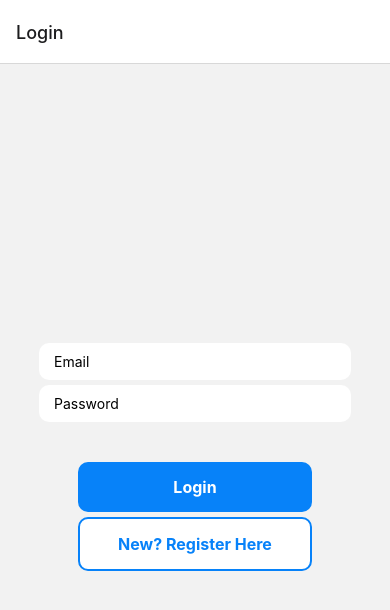
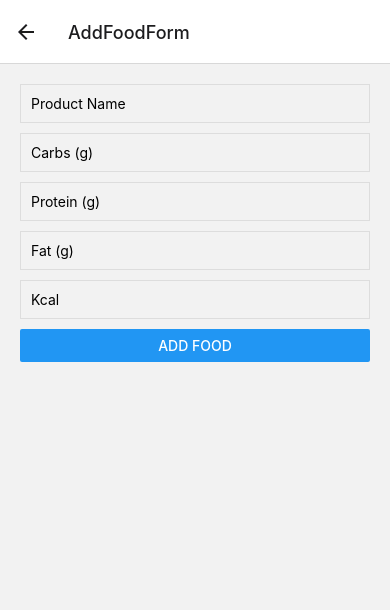
Before and after one commit to adamsaul314/FitCal-Pro, a React Native app in the folder FitCalPro/: screen /AddFoodForm in a window 390 px wide. Shown: the top 610 px of the page. Built offline with nearby package versions, Linux system fonts and the light colour scheme.

Commit message:
added new form component

```diff
--- a/FitCalPro/App.js
+++ b/FitCalPro/App.js
@@ -60,6 +60,7 @@ import ProfileScreen from './screens/ProfileScreen';
 import RegisterScreen from './screens/RegisterScreen';
 import ScanFoodScreen from './screens/ScanFoodScreen';
 import HealthProfileScreen from './screens/healthprofileScreen.js';
+import AddFoodForm from './components/addFoodForm';
 
 
  const Stack = createNativeStackNavigator();
@@ -98,6 +99,7 @@ import HealthProfileScreen from './screens/healthprofileScreen.js';
          <Stack.Screen name="HomeTabs" component={HomeTabs} options={{ headerShown: false }} />
          <Stack.Screen name="WorkoutDetails" component={WorkoutDetailsScreen}  />
          <Stack.Screen name="HealthProfile" component={HealthProfileScreen} />
+         <Stack.Screen name='AddFoodForm' component={AddFoodForm} />
        </Stack.Navigator>
      </NavigationContainer>
    );
--- /dev/null
+++ b/FitCalPro/components/addFoodForm.js
@@ -0,0 +1,78 @@
+import React, { useState } from 'react';
+import { View, TextInput, Button, StyleSheet } from 'react-native';
+import { addDoc, collection } from 'firebase/firestore';
+import { getFirestore } from 'firebase/firestore';
+
+const AddFoodForm = ({ userId, date }) => {
+  const [productName, setProductName] = useState('');
+  const [carbs, setCarbs] = useState('');
+  const [protein, setProtein] = useState('');
+  const [fat, setFat] = useState('');
+  const [kcal, setKcal] = useState('');
+
+  const db = getFirestore();
+
+  const handleAddFood = async () => {
+    if (!productName || !carbs || !protein || !fat || !kcal) {
+      alert('Please fill out all fields.');
+      return;
+    }
+
+    if (!userId || !date) {
+        alert('Missing user ID or date.');
+        return;
+      }
+
+    try {
+      const docRef = await addDoc(collection(db, "loggedFoods"), {
+        userId,
+        productName,
+        carbs: parseFloat(carbs),
+        protein: parseFloat(protein),
+        fat: parseFloat(fat),
+        kcal: parseFloat(kcal),
+        date
+        // Include any other necessary fields, such as userId or date
+      });
+
+      console.log("Document written with ID: ", docRef.id);
+      // Optionally, navigate back or reset form fields here
+    } catch (e) {
+      console.error("Error adding document: ", e);
+    }
+  };
+
+//   userId,
+//       productName: nutritionalInfo.productName,
+//       carbs: nutritionalInfo.carbs,
+//       protein: nutritionalInfo.protein,
+//       fat: nutritionalInfo.fat,
+//       kcal: nutritionalInfo.kcal,
+//       consumedWeight,
+//       date,
+
+  return (
+    <View style={styles.container}>
+      <TextInput placeholder="Product Name" value={productName} onChangeText={setProductName} style={styles.input} />
+      <TextInput placeholder="Carbs (g)" value={carbs} onChangeText={setCarbs} keyboardType="numeric" style={styles.input} />
+      <TextInput placeholder="Protein (g)" value={protein} onChangeText={setProtein} keyboardType="numeric" style={styles.input} />
+      <TextInput placeholder="Fat (g)" value={fat} onChangeText={setFat} keyboardType="numeric" style={styles.input} />
+      <TextInput placeholder="Kcal" value={kcal} onChangeText={setKcal} keyboardType="numeric" style={styles.input} />
+      <Button title="Add Food" onPress={handleAddFood} />
+    </View>
+  );
+};
+
+const styles = StyleSheet.create({
+  container: {
+    padding: 20,
+  },
+  input: {
+    borderWidth: 1,
+    borderColor: '#ddd',
+    padding: 10,
+    marginBottom: 10,
+  },
+});
+
+export default AddFoodForm;
--- a/FitCalPro/screens/DietScreen.js
+++ b/FitCalPro/screens/DietScreen.js
@@ -6,6 +6,7 @@ import { collection, query, where, onSnapshot, deleteDoc, doc } from 'firebase/f
 import DateSelector from '../components/dateSelector';
 import { getFirestore } from 'firebase/firestore';
 import MealTypeSection from '../components/MealTypeSection';
+import AddFoodForm from '../components/addFoodForm';
 
 
 
@@ -14,7 +15,11 @@ const DietScreen = ({ route }) => {
   const [loggedItems, setLoggedItems] = useState([]);
   const [selectedDate, setSelectedDate] = useState(new Date());
   const [calorieGoal, setCalorieGoal] = useState(null);
+  const [isFormVisible, setIsFormVisible] = useState(false);
+  const [currentMealType, setCurrentMealType] = useState('');
 
+  const auth = getAuth();
+  const user = auth.currentUser;
 
   useEffect(() => {
     const auth = getAuth();
@@ -59,12 +64,14 @@ const DietScreen = ({ route }) => {
   }, [selectedDate]); // Depend on selectedDate
 
   const handleAddFood = (mealType) => {
-    console.log(`Add Food For ${mealType}`);
+    setCurrentMealType(mealType);
+    setIsFormVisible(true); // Show the form
   };
 
   const handleScanFood = (mealType) => {
     console.log(`Scan Food For ${mealType}`);
   };
+
 
 
   const totals = loggedItems.reduce(
@@ -94,6 +101,8 @@ const DietScreen = ({ route }) => {
       <MealTypeSection mealType="Lunch" onAddFood={() => handleAddFood('Lunch')} onScanFood={() => handleScanFood('Lunch')} />
       <MealTypeSection mealType="Dinner" onAddFood={() => handleAddFood('Dinner')} onScanFood={() => handleScanFood('Dinner')} />
       <MealTypeSection mealType="Snacks" onAddFood={() => handleAddFood('Snacks')} onScanFood={() => handleScanFood('Snacks')} />
+      {isFormVisible && (
+  <AddFoodForm userId={user.uid} date={selectedDate.toISOString().split('T')[0]}/>)}
       {loggedItems.map((item, index) => (
         <View key={index} style={styles.itemContainer}>
           <Text>Product Name: {item.productName}</Text>
```
